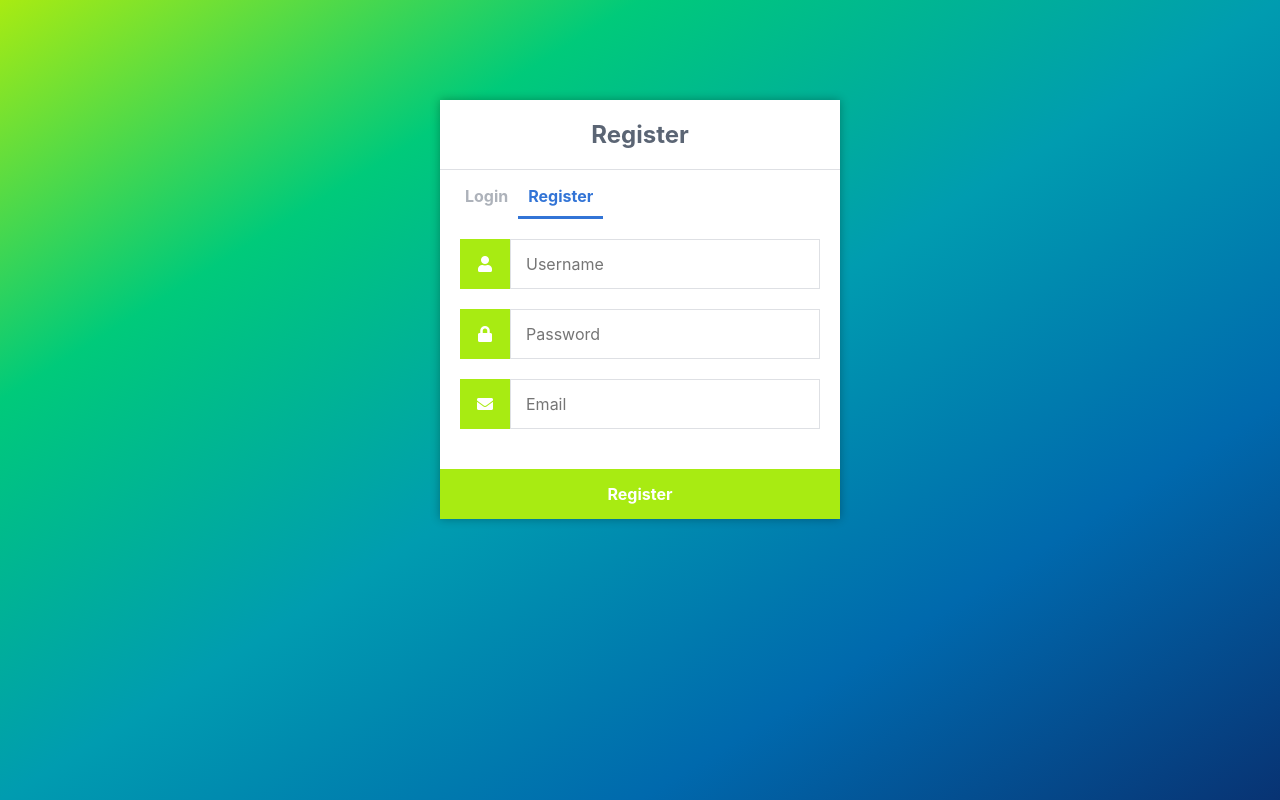
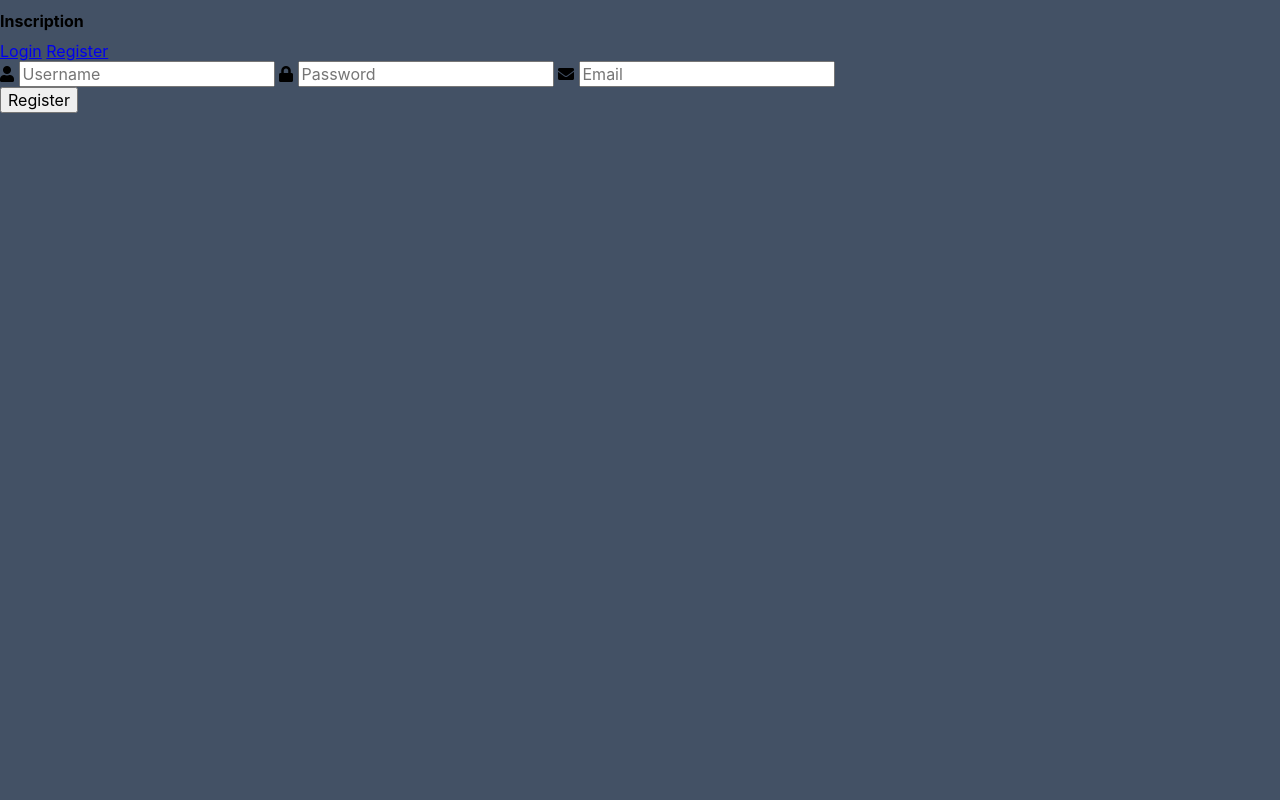
Before and after one commit to BenSmayaWiem/Mon-Premier-Projet-AI, a Flask app: page /register in a window 1280 px wide. Run offline with Flask 2, Linux system fonts and the light colour scheme; parts of the project's set-up code (start-up, migrations or seed data) failed here and were passed over; some libraries are stand-ins or nearby versions.

Commit message:
Update inscription.html

```diff
--- a/templates/inscription.html
+++ b/templates/inscription.html
@@ -6,104 +6,16 @@
 		<link rel="stylesheet" href="{{ url_for('static', filename='style.css') }}">
 		<link rel="stylesheet" href="https://use.fontawesome.com/releases/v5.7.1/css/all.css">
 
- <style type="text/css">
-
-* {
-    box-sizing: border-box;
-    font-family: -apple-system, BlinkMacSystemFont, "segoe ui", roboto, oxygen, ubuntu, cantarell, "fira sans", "droid sans", "helvetica neue", Arial, sans-serif;
-    font-size: 16px;
-    -webkit-font-smoothing: antialiased;
-    -moz-osx-font-smoothing: grayscale;
-}
-body {
-background-image: linear-gradient(to left top, #083373, #0069ad, #009cb0, #00ca7a, #a8eb12);    background-repeat: no-repeat;
-    background-size: 100% auto;
-  background-position: center top;
-    background-attachment: fixed;
-    margin: 0;
-}
-.inscription {
-    width: 400px;
-    background-color: #ffffff;
-    box-shadow: 0 0 9px 0 rgba(0, 0, 0, 0.3);
-    margin: 100px auto;
-}
-.inscription h1 {
-    text-align: center;
-    color: #5b6574;
-    font-size: 24px;
-    padding: 20px 0 20px 0;
-    border-bottom: 1px solid #dee0e4;
-}
-.inscription .links {
-    display: flex;
-    padding: 0 15px;
-}
-.inscription .links a {
-    color: #adb2ba;
-    text-decoration: none;
-    display: inline-flex;
-    padding: 0 10px 10px 10px;
-    font-weight: bold;
-}
-.inscription .links a:hover{
-    color: #9da3ac;
-}
-.inscription .links a.active{
-    border-bottom: 3px solid #3274d6;
-    color: #3274d6;
-}
-.inscription form {
-    display: flex;
-    flex-wrap: wrap;
-    justify-content: center;
-    padding-top: 20px;
-}
-.inscription form label {
-    display: flex;
-    justify-content: center;
-    align-items: center;
-    width: 50px;
-    height: 50px;
-    background-color: #A8EB12;
-    color: #ffffff;
-}
-.inscription form input[type="password"], .inscription form input[type="text"], .inscription form input[type="email"] {
-    width: 310px;
-    height: 50px;
-    border: 1px solid #dee0e4;
-    margin-bottom: 20px;
-    padding: 0 15px;
-}
-.inscription form input[type="submit"] {
-    width: 100%;
-    padding: 15px;
-    margin-top: 20px;
-    background-color: #A8EB12;
-    border: 0;
-    cursor: pointer;
-    font-weight: bold;
-    color: #ffffff;
-    transition: background-color 0.2s;
-}
-.inscription form input[type="submit"]:hover{
-    background-color: #083373;
-    transition: background-color 0.2s;
-}
-}
-
-
-    </style>
 
 	</head>
 	<body>
 		<div class="inscription">
-			<h1>Register</h1>
+			<h1>Inscription</h1>
 			<div class="links">
 				<a href="{{ url_for('login') }}">Login</a>
-				<a href="{{ url_for('register') }}" class="active">Register</a>
+				<a href="{{ url_for('inscription') }}" class="active">Register</a>
 			</div>
-			<form action="{{ url_for('register') }}" method="post" autocomplete="off">
+			<form action="{{ url_for('inscription') }}" method="post" autocomplete="off">
 				<label for="username">
 					<i class="fas fa-user"></i>
 				</label>
```
